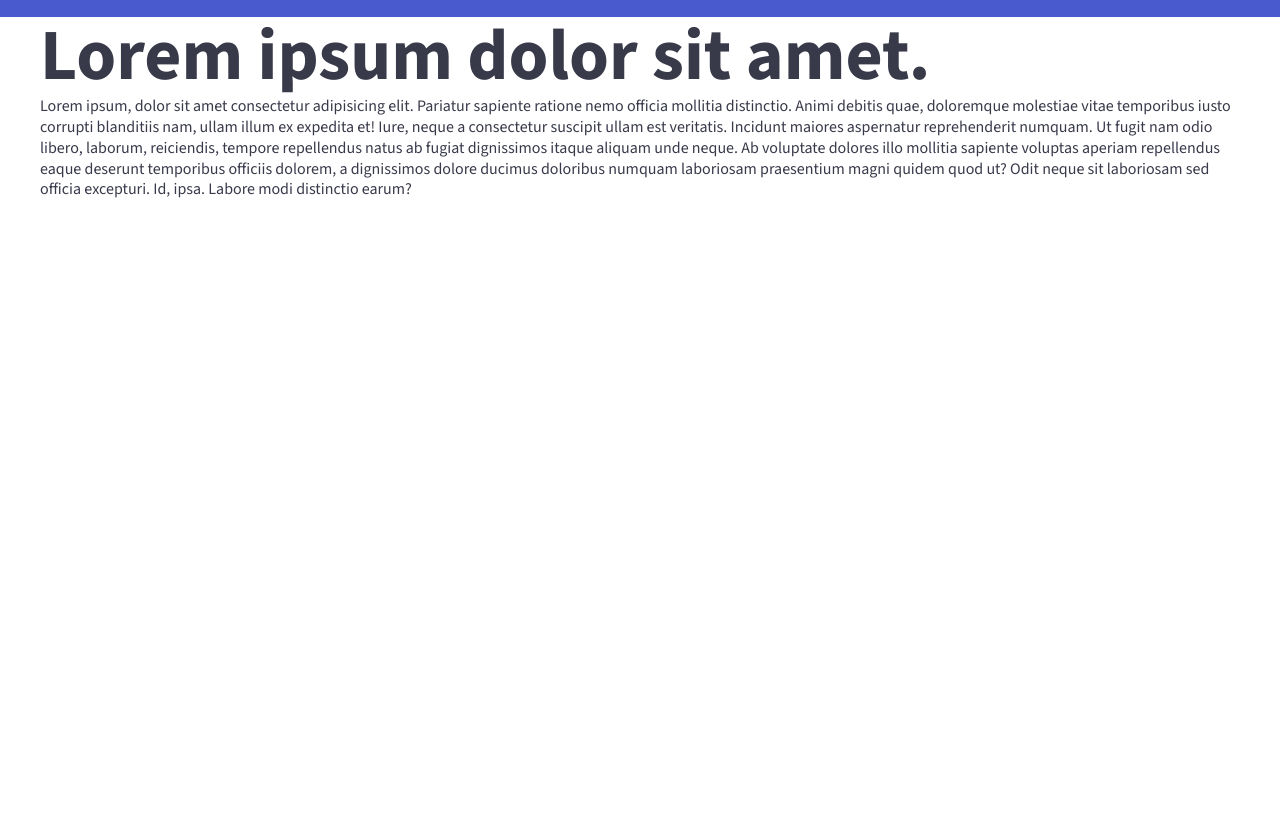
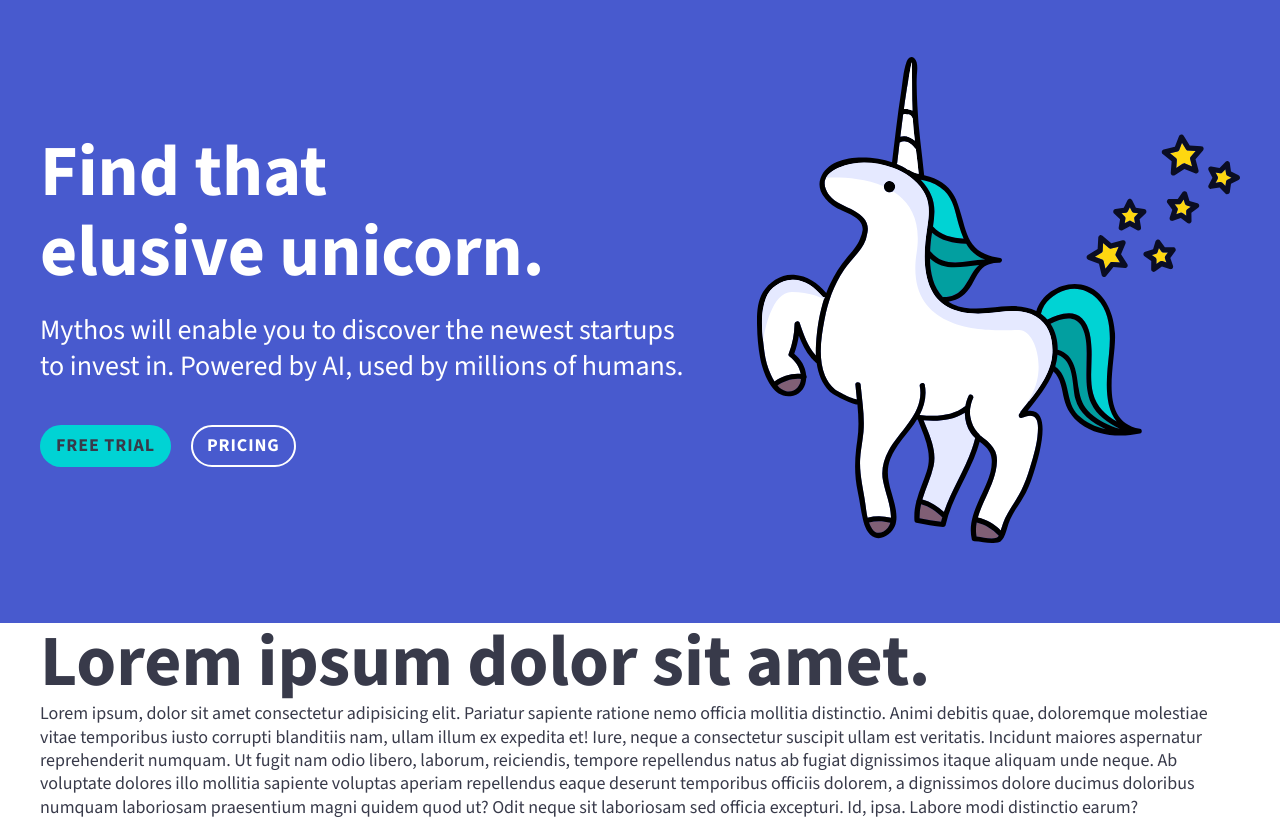
Before and after one commit to billreinhardt/responsive-website, a plain HTML site: page index.html in a window 1280 px wide. Shown: the part 59-879 px from the top of the page. Before the commit the page ends 800 px from the top, so only its background shows below. Drawn offline with Linux system fonts and the light colour scheme.

Commit message:
Hero styling

```diff
--- a/index.html
+++ b/index.html
@@ -36,6 +36,22 @@
 
 
   <main id="main">
+
+    <section class="hero">
+      <div class="wrapper hero__wrapper">
+        <img src="/img/unicorn.svg" class="hero__image" alt="Unicorn with Stars Graphic" width="483" height="486">
+        <div class="hero__text">
+          <h1 class="hero__title">Find that elusive unicorn.</h1>
+          <p class="hero__content large">Mythos will enable you to discover the newest startups to invest in. Powered by AI, used by millions of humans.</p>
+          <div class="hero__buttons">
+            <a href="#" class="button primary">Free Trial</a>
+            <a href="#" class="button secondary">Pricing</a>
+          </div>
+        </div>
+      </div>
+    </section>
+
+
     <div class="wrapper">
       <h1>Lorem ipsum dolor sit amet.</h1>
       <p>Lorem ipsum, dolor sit amet consectetur adipisicing elit. Pariatur sapiente ratione nemo officia mollitia distinctio. Animi debitis quae, doloremque molestiae vitae temporibus iusto corrupti blanditiis nam, ullam illum ex expedita et! Iure, neque a consectetur suscipit ullam est veritatis. Incidunt maiores aspernatur reprehenderit numquam. Ut fugit nam odio libero, laborum, reiciendis, tempore repellendus natus ab fugiat dignissimos itaque aliquam unde neque. Ab voluptate dolores illo mollitia sapiente voluptas aperiam repellendus eaque deserunt temporibus officiis dolorem, a dignissimos dolore ducimus doloribus numquam laboriosam praesentium magni quidem quod ut? Odit neque sit laboriosam sed officia excepturi. Id, ipsa. Labore modi distinctio earum?</p>
--- a/style.css
+++ b/style.css
@@ -29,7 +29,10 @@
   :root {
     --fs-14: calc(14 / 16 * 1rem);
     --fs-16: calc(16 / 16 * 1rem);
+    --fs-18: calc(18 / 16 * 1rem);
+    --fs-20: calc(20 / 16 * 1rem);
     --fs-24: calc(24 / 16 * 1rem);
+    --fs-28: calc(28 / 16 * 1rem);
     --fs-36: calc(36 / 16 * 1rem);
     --fs-42: calc(42 / 16 * 1rem);
     --fs-48: calc(48 / 16 * 1rem);
@@ -39,11 +42,18 @@
     --font-size-h1: var(--fs-42);
     --font-size-h2: var(--fs-36);
     --font-size-h3: var(--fs-24);
+    --font-size-button: var(--fs-18);
+
+    /* --font-size-hero-title: var(--fs-42); */
+    /* --font-size-hero-content: var(--fs-24); */
 
     @media (width >=calc(600 / 16 * 1rem)) {
       --font-size-topnav: var(--fs-16);
       --font-size-h1: var(--fs-72);
       --font-size-h2: var(--fs-48);
+
+      /* --font-size-hero-title: var(--fs-72); */
+      /* --font-size-hero-content: var(--fs-28); */
     }
 
   }
@@ -51,9 +61,11 @@
   /* Colors */
   :root {
     --c-white: oklch(100% 0 0);
+    --c-black: oklch(0% 0 0);
     --c-gray-dark: oklch(35.318% 0.02792 279.281);
     --c-purple: oklch(52.01% 0.17932 271.992);
     --c-teal: oklch(78.522% 0.13393 195.417);
+    --c-teal-dark: oklch(73.139% 0.12487 194.807);
     --c-magenta: oklab(53.771% 0.21426 -0.04774);
     --c-transparent: transparent;
 
@@ -68,10 +80,15 @@
     --color-header-bg: var(--c-purple);
     --color-hero-bg: var(--c-purple);
     --color-button-primary-bg: var(--c-teal);
+    --color-button-primary-bg-hover: var(--c-teal-dark);
     --color-button-primary-text: var(--c-gray-dark);
+    --color-button-primary-text-hover: var(--c-black);
+    --color-button-primary-border: var(--c-transparent);
     --color-button-secondary-bg: var(--c-transparent);
+    --color-button-secondary-bg-hover: var(--c-white);
     --color-button-secondary-border: var(--c-white);
     --color-button-secondary-text: var(--c-white);
+    --color-button-secondary-text-hover: var(--color-hero-bg);
     --color-fullwidth-bg: var(--c-magenta);
 
   }
@@ -113,6 +130,7 @@
   h2,
   h3 {
     line-height: 1.1;
+    text-wrap: balance;
   }
 
   h1 {
@@ -129,6 +147,28 @@
 
   a {
     text-decoration: none;
+  }
+
+  p {
+    font-size: var(--fs-18);
+
+    &.medium {
+      font-size: var(--fs-20);
+    }
+
+    &.large {
+      font-size: var(--fs-24);
+    }
+
+    @media (width >=calc(600 / 16 * 1rem)) {
+      &.medium {
+        font-size: var(--fs-24);
+      }
+
+      &.large {
+        font-size: var(--fs-28);
+      }
+    }
   }
 
   img,
@@ -149,6 +189,42 @@
 /* end of global layer */
 
 @layer component {
+  .button {
+    display: inline-block;
+    padding: calc(12px - 2px) calc(16px - 2px);
+    border-radius: 24px;
+    font-size: var(--font-size-button);
+    font-weight: 700;
+    line-height: 1;
+    text-transform: uppercase;
+    letter-spacing: 0.05em;
+    transition: 0.2s ease-in-out;
+    transition-property: color, background-color, border-color;
+
+    &.primary {
+      color: var(--color-button-primary-text);
+      background-color: var(--color-button-primary-bg);
+      border: 2px solid var(--color-button-primary-border);
+
+      &:hover {
+        color: var(--color-button-primary-text-hover);
+        background-color: var(--color-button-primary-bg-hover);
+      }
+    }
+
+    &.secondary {
+      color: var(--color-button-secondary-text);
+      background-color: var(--color-button-secondary-bg);
+      border: 2px solid var(--color-button-secondary-border);
+
+      &:hover {
+        color: var(--color-button-secondary-text-hover);
+        background-color: var(--color-button-secondary-bg-hover);
+      }
+    }
+
+  }
+
   .topnav {
     background-color: var(--color-header-bg);
 
@@ -197,7 +273,61 @@
         text-underline-offset: 4px;
       }
     }
+  }
 
+  .hero {
+    background-color: var(--color-hero-bg);
+
+    .hero__wrapper {
+      display: grid;
+      padding-block: 30px 60px;
+      align-items: center;
+
+      @media (width >=calc(1000 / 16 * 1rem)) {
+        gap: 20px;
+        grid-template-columns: 6fr 5fr;
+        padding-block: 40px 80px;
+      }
+    }
+
+    .hero__image {
+      max-width: calc(200 / 16 * 1rem);
+      margin-block-end: 40px;
+      justify-self: center;
+
+      @media (width >=calc(600 / 16 * 1rem)) {
+        max-width: calc(483 / 16 * 1rem);
+      }
+
+      @media (width >=calc(1000 / 16 * 1rem)) {
+        margin-block-end: 0;
+        justify-self: end;
+        order: 2;
+      }
+    }
+
+    .hero__text {
+      color: var(--color-text-light);
+    }
+
+    .hero__title {
+      margin-block-end: 12px;
+
+      @media (width >=calc(600 / 16 * 1rem)) {
+        margin-block-end: 20px;
+      }
+    }
+
+    .hero__content {
+      line-height: 1.3;
+      text-wrap: pretty;
+      margin-block-end: 40px;
+    }
+
+    .hero__buttons {
+      display: flex;
+      gap: 20px;
+    }
   }
 }
 
```
Also changed, not shown: img/unicorn.svg (added).
